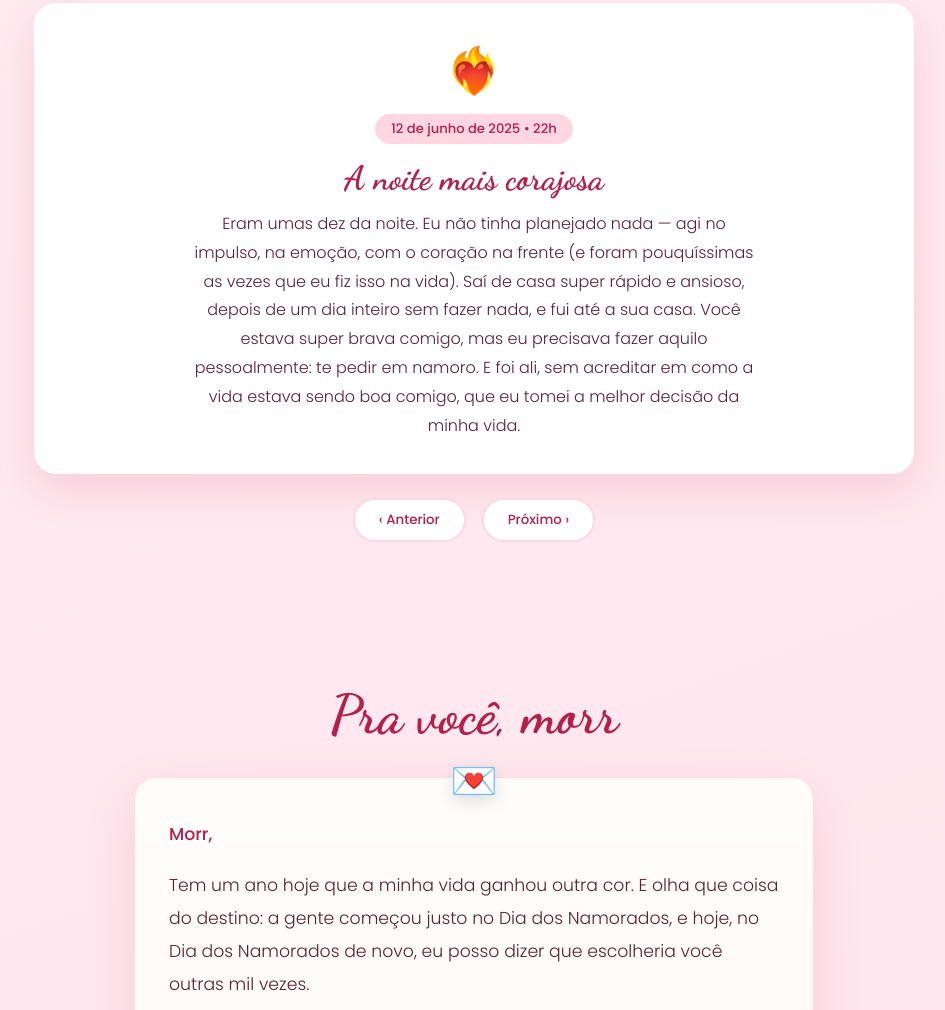
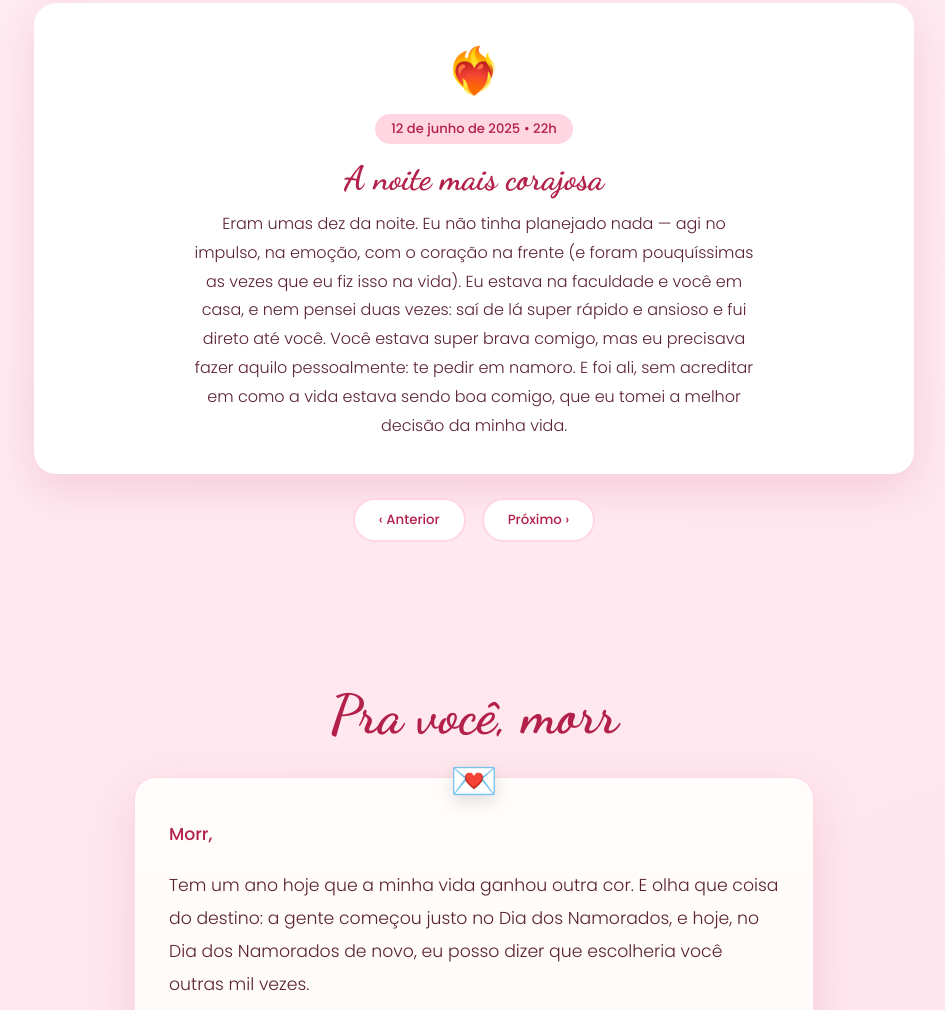
Before and after one commit to ricchTheSlash/ricardo-e-adrielle, a plain HTML site: page index.html in a window 1280 px wide. Shown: the part 1976-2986 px from the top of the page, without its empty margins (166-1111 px from the left). Drawn offline with Linux system fonts and the light colour scheme.

Commit message:
Corrige historia do pedido: ele estava na faculdade, ela em casa
Co-Authored-By: Claude Opus 4.7 <noreply@anthropic.com>

```diff
--- a/index.html
+++ b/index.html
@@ -516,7 +516,7 @@
           <div class="emoji-grande">❤️‍🔥</div>
           <span class="data">12 de junho de 2025 • 22h</span>
           <h3>A noite mais corajosa</h3>
-          <p>Eram umas dez da noite. Eu não tinha planejado nada — agi no impulso, na emoção, com o coração na frente (e foram pouquíssimas as vezes que eu fiz isso na vida). Saí de casa super rápido e ansioso, depois de um dia inteiro sem fazer nada, e fui até a sua casa. Você estava super brava comigo, mas eu precisava fazer aquilo pessoalmente: te pedir em namoro. E foi ali, sem acreditar em como a vida estava sendo boa comigo, que eu tomei a melhor decisão da minha vida.</p>
+          <p>Eram umas dez da noite. Eu não tinha planejado nada — agi no impulso, na emoção, com o coração na frente (e foram pouquíssimas as vezes que eu fiz isso na vida). Eu estava na faculdade e você em casa, e nem pensei duas vezes: saí de lá super rápido e ansioso e fui direto até você. Você estava super brava comigo, mas eu precisava fazer aquilo pessoalmente: te pedir em namoro. E foi ali, sem acreditar em como a vida estava sendo boa comigo, que eu tomei a melhor decisão da minha vida.</p>
         </div>
         <div class="momento">
           <div class="emoji-grande">🛋️</div>
```
